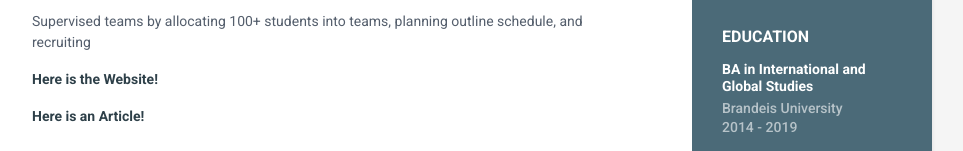
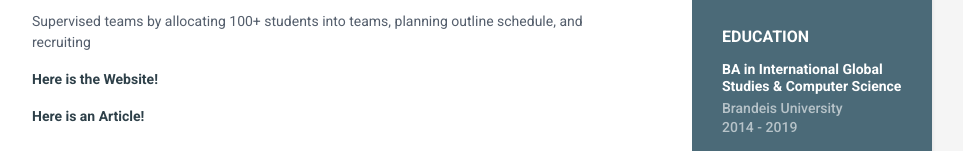
Before and after one commit to hahagugi156/hahagugi156.github.io, a plain HTML site: page index.html in a window 1280 px wide. Shown: the part 404-555 px from the top of the page, without its empty margins (188-1151 px from the left). Drawn offline with Linux system fonts and the light colour scheme.

Commit message:
update index

```diff
--- a/index.html
+++ b/index.html
@@ -39,7 +39,7 @@
             <div class="education-container container-block">
                 <h2 class="container-block-title">Education</h2>
                 <div class="item">
-                    <h4 class="degree">BA in International and Global Studies</h4>
+                    <h4 class="degree">BA in International Global Studies & Computer Science</h4>
                     <h5 class="meta">Brandeis University</h5>
                     <div class="time">2014 - 2019</div>
                 </div><!--//item-->
```
